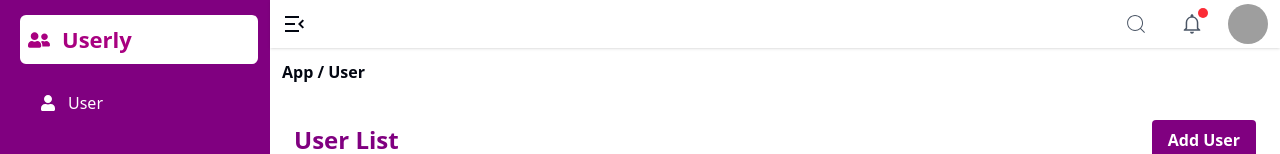
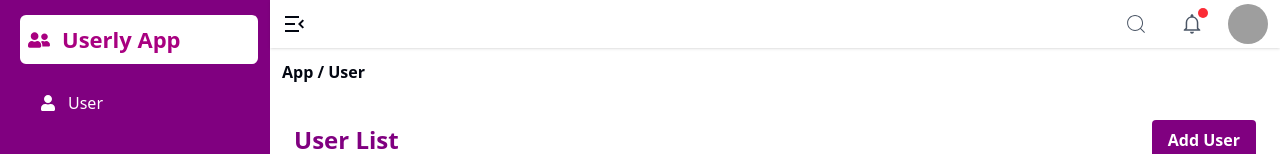
Before and after one commit to sulemanbabar92dev/userly, a Next.js app: page / in a window 1280 px wide. Both pictures are taken after a click on the button 74 px from the left and 24 px from the top of the page. Shown: the top 154 px of the page. Built offline with nearby package versions, Linux system fonts and the light colour scheme; grey boxes are pictures that could not be loaded.

Commit message:
again title updated

```diff
--- a/app/components/sidebar.js
+++ b/app/components/sidebar.js
@@ -22,7 +22,7 @@ export default function Sidebar({ isOpen, setBreadcrumbsData }) {
           {isOpen &&
             <h1 className='flex items-center gap-3 bg-white p-2 rounded-sm text-[#A80080] text-[22px] font-bold my-[15px] '>
               <FaUserFriends />
-              Userly</h1>
+              Userly App</h1>
           }
           {links.map((link) => (
             <Link key={link.path} href={link.path} onClick={() => setBreadcrumbsData(link.label)} >
```
